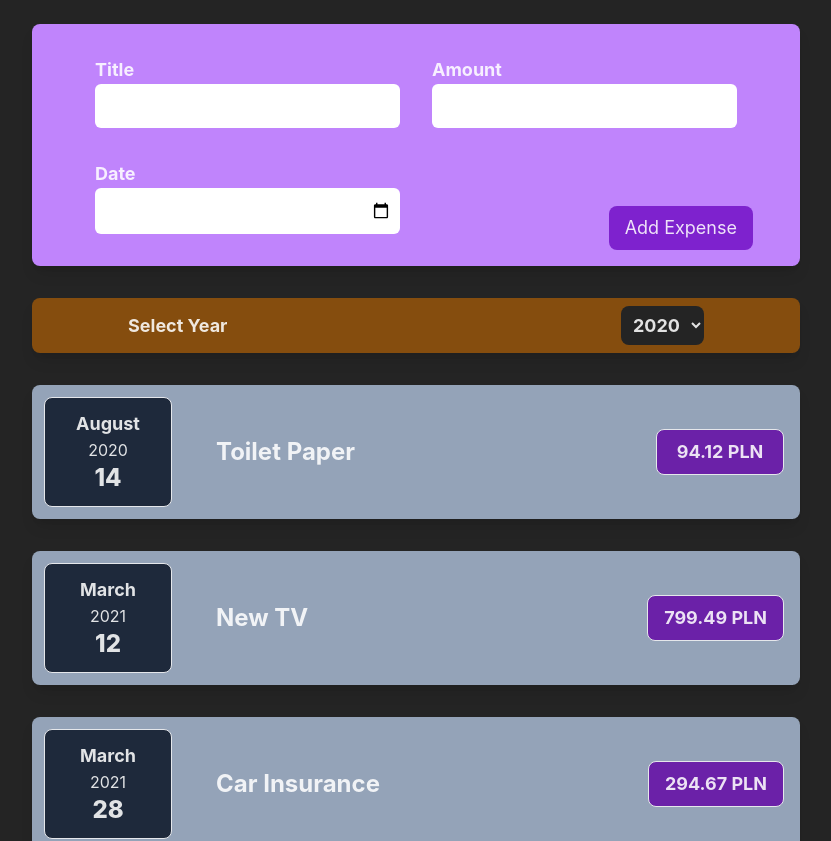
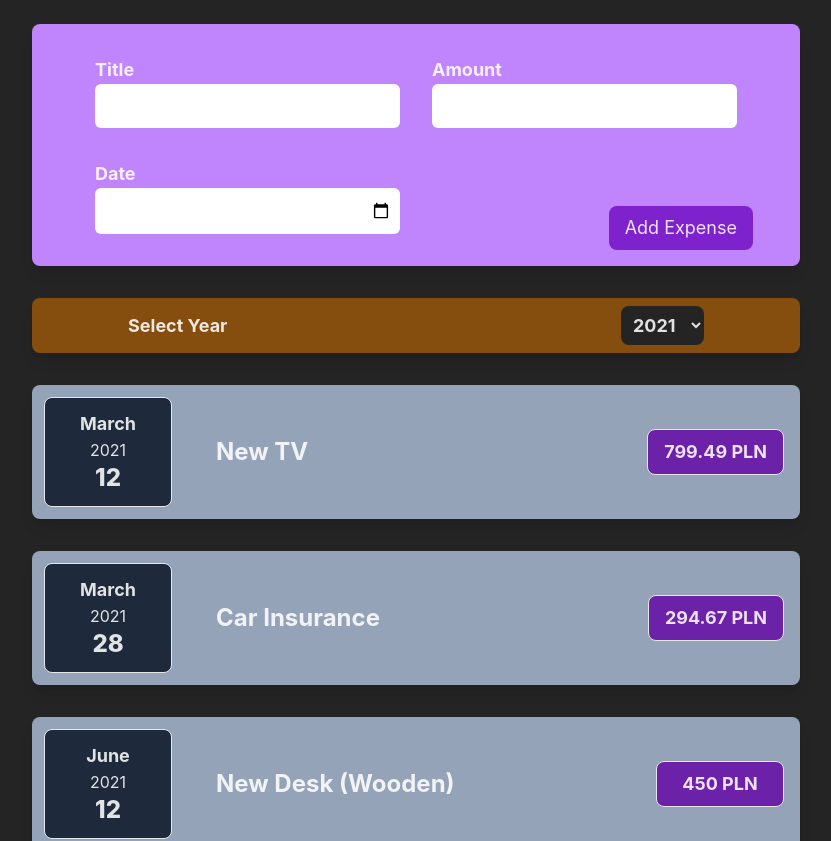
Before and after one commit to frankot/expenses-app-AGAIN, a React (Vite) app: page / in a window 1280 px wide. Shown: the top 841 px of the page, without its empty margins (224-1055 px from the left). Built offline with nearby package versions, Linux system fonts and the light colour scheme.

Commit message:
outptting conidtional content

```diff
--- a/src/App.jsx
+++ b/src/App.jsx
@@ -35,7 +35,7 @@ export default function App() {
   return (
     <div>
       <NewExpense onAddExpense={addExpenseHandler} />
-      <Expense expense={expenses} />
+      <Expense expenseData={expenses} />
     </div>
   );
 }
--- a/src/components/Expenses/Expense.jsx
+++ b/src/components/Expenses/Expense.jsx
@@ -1,30 +1,39 @@
 import { useState } from "react";
-import Card from "../UI/Card";
 import ExpensItem from "./ExpensItem";
 import ExpensesFilter from "./ExpensesFilter";
 
-export default function Expense(prop) {
-  const [filterdYear, setFilteredYear] = useState("2020");
+export default function Expense(props) {
+  const [filterdYear, setFilteredYear] = useState("2021");
   const savedYearHandler = (enteredYear) => {
     setFilteredYear(enteredYear);
-    console.log(`Filtered year from expenses: ${enteredYear}`);
   };
+  const filteredExpenses = props.expenseData.filter((item) => {
+    return item.date.getFullYear().toString() === filterdYear;
+  });
+  let expensesContent = (
+    <p className="text-center text-lg fontbold">
+      No expenses in year {filterdYear}
+    </p>
+  );
+  if (filteredExpenses.length > 0) {
+    expensesContent = filteredExpenses.map((expenseItem) => (
+      <ExpensItem
+        key={expenseItem.id}
+        title={expenseItem.title}
+        amount={expenseItem.amount}
+        date={expenseItem.date}
+      />
+    ));
+  }
 
   return (
-    <div className="">
+    <div>
       <ul>
         <ExpensesFilter
           selected={filterdYear}
           onSavePickedYear={savedYearHandler}
         />
-        {prop.expense.map((expenseItem) => (
-          <ExpensItem
-            key={expenseItem.id}
-            title={expenseItem.title}
-            amount={expenseItem.amount}
-            date={expenseItem.date}
-          />
-        ))}
+        {expensesContent}
       </ul>
     </div>
   );
```
Also changed, not shown: src/components/Expenses/ExpensesFilter.jsx (+14 -9 lines).
